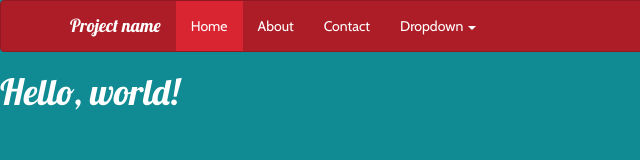
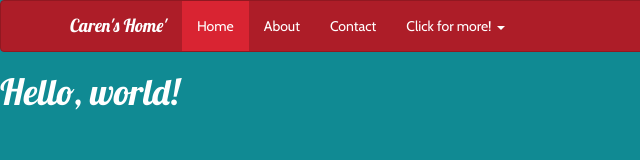
Before and after one commit to calren/calren.github.io, a plain HTML site: page index.html in a window 1280 px wide. Shown: the full height of the page, 0-640 px from the left. Drawn offline with nearby package versions, Linux system fonts and the light colour scheme.

```diff
--- a/index.html
+++ b/index.html
@@ -26,7 +26,7 @@
                     <span class="icon-bar"></span>
                     <span class="icon-bar"></span>
                 </button>
-                <a class="navbar-brand" href="./Theme Template for Bootstrap_files/Theme Template for Bootstrap.html">Project name</a>
+                <a class="navbar-brand" href="./Theme Template for Bootstrap_files/Theme Template for Bootstrap.html">Caren's Home'</a>
             </div>
             <div class="navbar-collapse collapse">
                 <ul class="nav navbar-nav">
@@ -34,7 +34,7 @@
                     <li><a href="http://getbootstrap.com/examples/theme/#about">About</a></li>
                     <li><a href="http://getbootstrap.com/examples/theme/#contact">Contact</a></li>
                     <li class="dropdown">
-                        <a href="./Theme Template for Bootstrap_files/Theme Template for Bootstrap.html" class="dropdown-toggle" data-toggle="dropdown">Dropdown <b class="caret"></b></a>
+                        <a href="./Theme Template for Bootstrap_files/Theme Template for Bootstrap.html" class="dropdown-toggle" data-toggle="dropdown">Click for more! <b class="caret"></b></a>
                         <ul class="dropdown-menu">
                             <li><a href="./Theme Template for Bootstrap_files/Theme Template for Bootstrap.html">Action</a></li>
                             <li><a href="./Theme Template for Bootstrap_files/Theme Template for Bootstrap.html">Another action</a></li>
```
